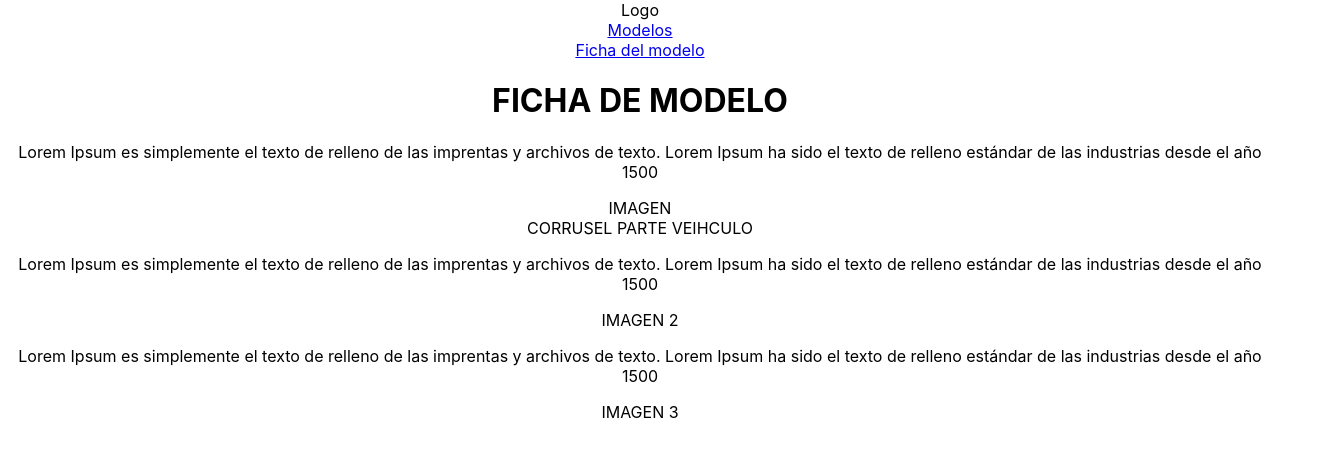
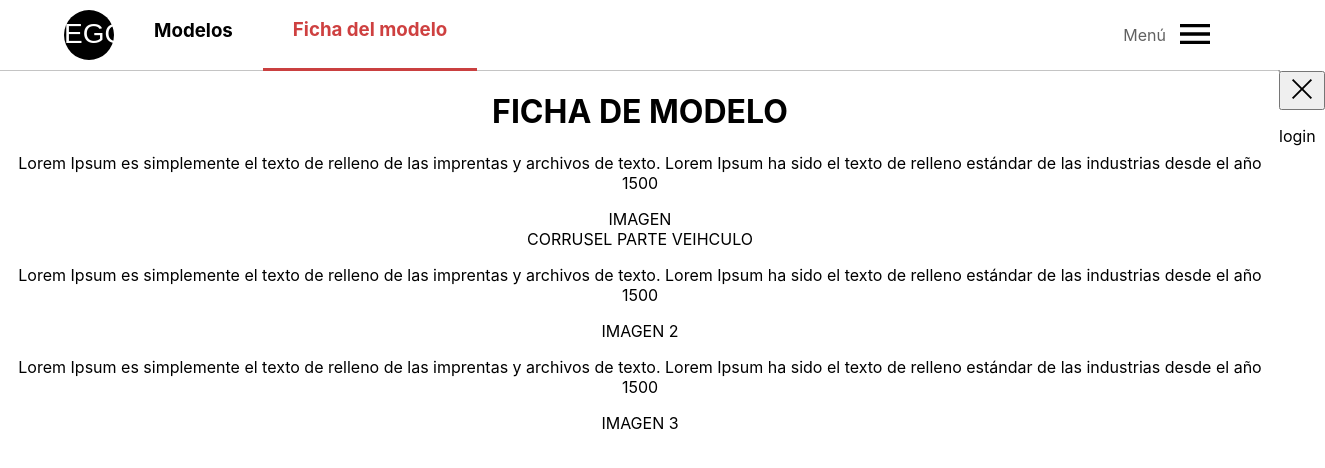
Before and after one commit to Mauro32dx/Proyecto-EGO, a React (Create React App) app: page /FichaDeModelo in a window 1280 px wide. Shown: the top 468 px of the page, 1325 px wide, since content can reach past the window. Built offline with nearby package versions, Linux system fonts and the light colour scheme.

Commit message:
Seagrega la barra de menu -V BarraDeMenu V0.1

```diff
--- a/package.json
+++ b/package.json
@@ -7,8 +7,10 @@
     "@testing-library/jest-dom": "^5.14.1",
     "@testing-library/react": "^11.2.7",
     "@testing-library/user-event": "^12.8.3",
+    "bootstrap": "^5.1.1",
     "gh-pages": "^3.2.3",
     "react": "^17.0.2",
+    "react-bootstrap": "^2.0.0-rc.0",
     "react-dom": "^17.0.2",
     "react-router-dom": "^5.3.0",
     "react-scripts": "4.0.3",
--- /dev/null
+++ b/src/Componentes/BarraNavegacion/BarraNavegacion.css
@@ -0,0 +1,87 @@
+.ContenedorNavbar{
+    width: 100%;
+    height: 70px;
+    background-color: rgb(255, 255, 255);
+    border-bottom: 1px solid rgb(196, 196, 196);
+    display: flex;
+    flex-direction: row;
+    flex-wrap: nowrap;
+    justify-content: space-between;
+}
+.textLogo{
+    margin-top: 8px;
+}
+.LogoEGO {
+    background: black;
+    width: 50px;
+    height: 50px;
+    margin: 10px;
+    margin-left: 5vw;
+
+    border-radius: 25px;
+    color: white;
+    font-size:28px;
+    font-family:fantasy;
+}
+
+.ContenedorLinks {
+    display: flex;
+    flex-direction: row;
+    justify-content:flex-start;
+    align-items: center;
+}
+.ContenedorBotonMenu{
+    display: flex;
+    flex-direction: row;
+    justify-content:flex-end;
+    align-items: center;
+    margin-right: 5vw;
+}
+
+.BotonLink {display: flex;
+    align-content: center;
+    height: 69px;
+    padding-left: 30px;
+    padding-right: 30px;
+    color: black;
+    text-decoration: none;
+
+}
+
+.BotonLink:hover{
+    color:  rgb(163, 7, 7);
+    border-bottom: 3px solid rgb(146, 2, 2);
+}
+.BotonLink:active{
+    color:  rgb(165, 42, 42);
+    border-bottom: 3px solid rgb(133, 35, 35);
+}
+.active{
+    color:  rgb(206, 64, 64);
+    border-bottom: 3px solid rgb(202, 64, 64);
+}
+
+.textMenu{
+    margin-right: 8px;
+ color: rgb(97, 97, 97);
+}
+
+.seccionMenu{
+    width: 250px;
+    height: 400px;
+    position: absolute;
+    top: 70px;
+    right: 0px;
+    border-radius: 0 0 0 20px;
+    background: rgba(238, 238, 238, 0.87);
+    border: 1px solid rgb(163, 163, 163);;
+
+}
+.botonMenu{
+    background: white;
+    border: 0;
+}
+.botonMenu:hover{
+    background: rgb(212, 212, 212);
+    border: 1px;
+}
--- /dev/null
+++ b/src/Componentes/BarraNavegacion/BarraNavegacion.js
@@ -0,0 +1,35 @@
+import React from 'react';
+import "./BarraNavegacion.css";
+import IconoMenu from '../Iconos/IconoMenu.js';
+import IconoCerrar from '../Iconos/IconoCerrar';
+
+
+export default function BarraNavegacion(props) {
+
+
+    var styleActivo = {
+        transition: "all 2s ease"
+    };
+
+    var styleDesactivo ={
+        width: "0px",
+        height: "0px",
+        transition: "all 2s ease"
+    };
+
+    return (
+        <div className="ContenedorNavbar">
+            <div className="ContenedorLinks">
+                <div className="LogoEGO"><p className="textLogo">EGO</p></div>
+                {props.children}
+            </div>
+            <div  className="ContenedorBotonMenu">
+                <p className="textMenu">Menú</p>
+                <button  className='botonMenu'><IconoMenu width="30px"/></button>
+                <div className='seccionMenu' style={false?styleActivo:styleDesactivo}>
+                <button ><IconoCerrar width="30px"/></button>
+                <p>login</p></div>
+            </div>
+        </div>
+    )
+}
--- /dev/null
+++ b/src/Componentes/Iconos/IconoCerrar.js
@@ -0,0 +1,11 @@
+import React from 'react';
+
+export default function IconoCerrar(props) {
+    return (
+        <div >
+            <svg  width={props.width} height="auto" viewBox="0 0 512 512">
+            <polygon fill="var(--ci-primary-color, currentColor)" points="427.314 107.313 404.686 84.687 256 233.373 107.314 84.687 84.686 107.313 233.373 256 84.686 404.687 107.314 427.313 256 278.627 404.686 427.313 427.314 404.687 278.627 256 427.314 107.313" class="ci-primary"/>
+            </svg>
+        </div>
+    )
+}
--- /dev/null
+++ b/src/Componentes/Iconos/IconoMenu.js
@@ -0,0 +1,46 @@
+import React from 'react';
+
+export default function IconoMenu(props) {
+    return (
+        <div >
+            <svg version="1.1" id="Capa_1"  x="0px" y="0px"
+                width={props.width} height="auto" viewBox="0 0 459 459"  >
+            <g>
+                <g id="menu">
+                    <path d="M0,382.5h459v-51H0V382.5z M0,255h459v-51H0V255z M0,76.5v51h459v-51H0z"/>
+                </g>
+            </g>
+            <g>
+            </g>
+            <g>
+            </g>
+            <g>
+            </g>
+            <g>
+            </g>
+            <g>
+            </g>
+            <g>
+            </g>
+            <g>
+            </g>
+            <g>
+            </g>
+            <g>
+            </g>
+            <g>
+            </g>
+            <g>
+            </g>
+            <g>
+            </g>
+            <g>
+            </g>
+            <g>
+            </g>
+            <g>
+            </g>
+            </svg>
+        </div>
+    )
+}
--- a/src/Secciones/Home/Home.js
+++ b/src/Secciones/Home/Home.js
@@ -1,7 +1,9 @@
 import React from 'react';
 import Modelos from '../Modelos/Modelos.js';
 import FichaDeModelo from '../FichaDeModelo/FichaDeModelo.js';
-import { BrowserRouter as Router, Switch, Route, Link} from "react-router-dom";
+import { BrowserRouter as Router, Switch, Route, NavLink} from "react-router-dom";
+import BarraNavegacion from '../../Componentes/BarraNavegacion/BarraNavegacion.js';
+
 
 export default class Home extends React.Component {
     constructor(props){
@@ -16,9 +18,11 @@ export default class Home extends React.Component {
             <div>
                 <Router>
                 <div>
-                    <div>Logo</div>
-                    <Link to="/Modelos">Modelos</Link> <br />
-                    <Link to="/FichaDeModelo">Ficha del modelo</Link>
+                    <BarraNavegacion>
+                        <NavLink activeClassName="active" to="/Modelos" className="BotonLink"><h3 >Modelos</h3></NavLink>
+                        <NavLink activeClassName="active" to="/FichaDeModelo" className="BotonLink"><h3 >Ficha del modelo</h3></NavLink>
+                    </BarraNavegacion>
+
 
                     <Switch>
                     <Route path="/Modelos">
```
Also changed, not shown: 1 other file (tests, documents, lock files or other folders).
